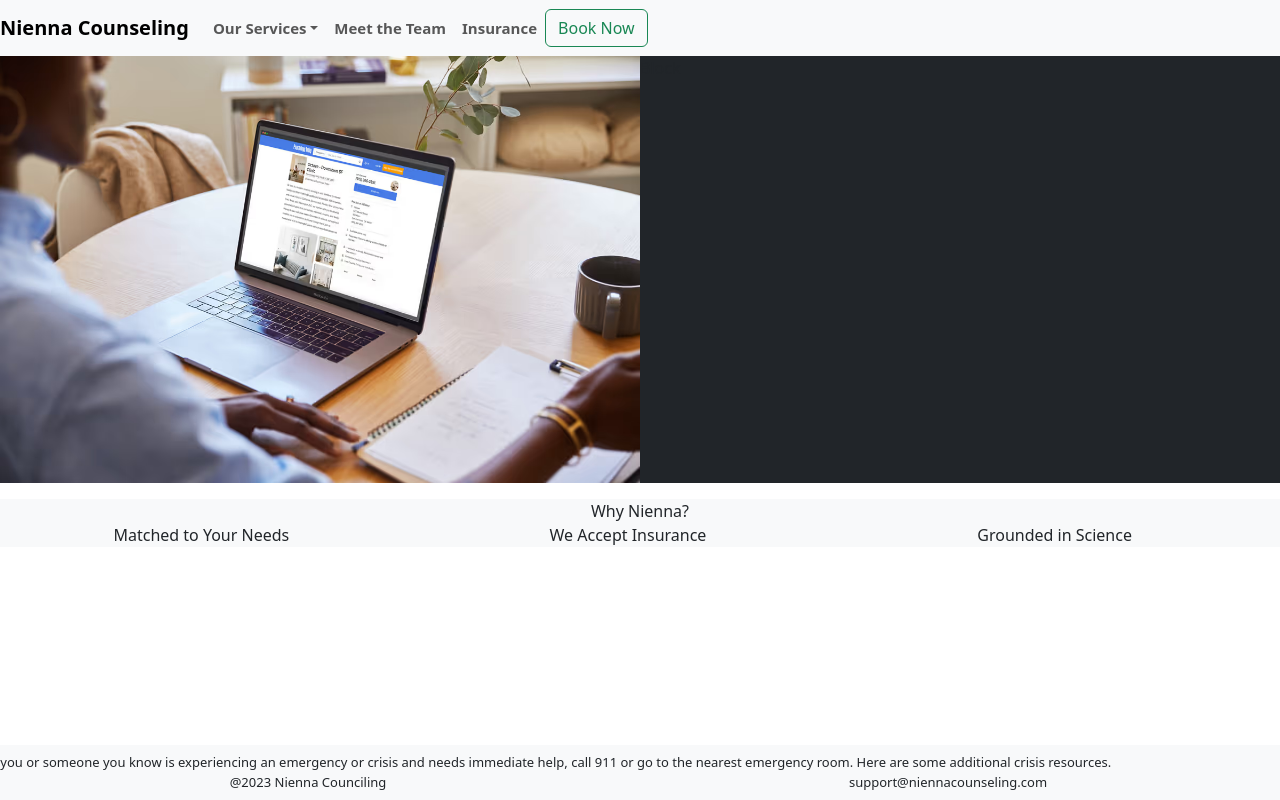
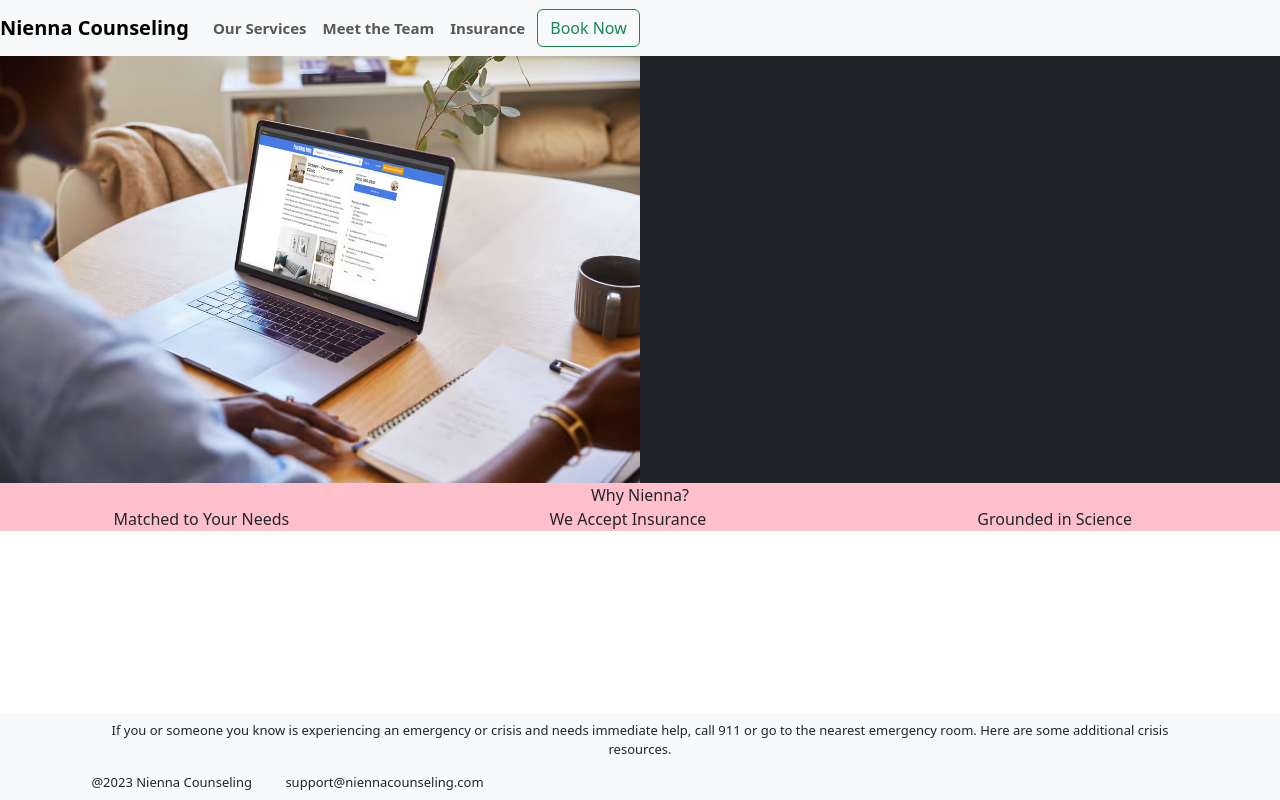
Before and after one commit to OldSociety/nienna-front, a React (Create React App) app: page / in a window 1280 px wide. Built offline with nearby package versions, Linux system fonts and the light colour scheme.

Commit message:
Nav bar and footer.

```diff
--- a/src/Components/HeroModule.tsx
+++ b/src/Components/HeroModule.tsx
@@ -1,10 +1,10 @@
-import React from 'react'
+import React from 'react';
 
 function HeroModule() {
   return (
-    <div className="container-fluid no-gutters">
-      <div className="heroModule font-weight-bold bg-light text-center">
-        <div className="row">
+    <div className="heroModule">
+      <div className="container-fluid">
+      <div className="row text-center">
           <div className="Why">Why Nienna?</div>
           <div className="row">
             <div className="col-4">Matched to Your Needs</div>
@@ -14,7 +14,7 @@ function HeroModule() {
         </div>
       </div>
     </div>
-  )
+  );
 }
 
-export default HeroModule
+export default HeroModule;
--- a/src/Core/Footer.tsx
+++ b/src/Core/Footer.tsx
@@ -1,14 +1,18 @@
-import React from 'react'
+import React from 'react';
 
 function Footer() {
   return (
     <footer>
       <nav className="navbar fixed-bottom navbar-light bg-light">
+        <div className="container">
           <div className="row">
+            <p className="col-12">
               If you or someone you know is experiencing an emergency or crisis and needs immediate help, call 911 or go to the nearest emergency room. Here are some additional crisis resources.
-        <div className="row text-center">
+            </p>
+          </div>
+          <div className="row">
             <div className="col-6">
-            @2023 Nienna Counciling
+              @2023 Nienna Counseling
             </div>
             <div className="col-6">
               support@niennacounseling.com
@@ -17,7 +21,7 @@ function Footer() {
         </div>
       </nav>
     </footer>
-  )
+  );
 }
 
-export default Footer
+export default Footer;
--- a/src/Core/Header.tsx
+++ b/src/Core/Header.tsx
@@ -1,4 +1,4 @@
-import React from 'react'
+import React from 'react';
 
 function Header() {
   return (
@@ -20,31 +20,14 @@ function Header() {
         </button>
 
         <div className="collapse navbar-collapse" id="navbarSupportedContent">
-            <ul className="navbar-nav mr-auto">
-              <li className="nav-item dropdown">
+          <ul className="navbar-nav ml-auto"> {/* Use 'ml-auto' to push items to the right */}
+            <li className="nav-item">
               <a
-                  className="nav-link dropdown-toggle"
+                className="nav-link"
                 href="#"
-                  id="navbarDropdown"
-                  role="button"
-                  data-toggle="dropdown"
-                  aria-haspopup="true"
-                  aria-expanded="false"
               >
                 Our Services
               </a>
-                <div className="dropdown-menu" aria-labelledby="navbarDropdown">
-                  <a className="dropdown-item" href="#">
-                    Action
-                  </a>
-                  <a className="dropdown-item" href="#">
-                    Another action
-                  </a>
-                  <div className="dropdown-divider"></div>
-                  <a className="dropdown-item" href="#">
-                    Something else here
-                  </a>
-                </div>
             </li>
             <li className="nav-item">
               <a className="nav-link" href="#">
@@ -57,7 +40,7 @@ function Header() {
               </a>
             </li>
           </ul>
-            <form className="form-inline my-2 my-lg-0">
+          <form className="form-inline my-2 my-lg-0 m-1">
             <button
               className="btn btn-outline-success my-2 my-sm-0"
               type="submit"
@@ -68,7 +51,7 @@ function Header() {
         </div>
       </nav>
     </header>
-  )
+  );
 }
 
-export default Header
+export default Header;
--- a/src/Core/Home.tsx
+++ b/src/Core/Home.tsx
@@ -9,7 +9,6 @@ function Home() {
     <div className="main-container mx-auto">
       <Header />
       <HeroModule2 />
-      <p />
       <HeroModule />
       <Footer />
     </div>
--- a/src/index.scss
+++ b/src/index.scss
@@ -1,21 +1,25 @@
-html,
-body {
-  height: 100%;
-  width: 100%;
+// Reset some default browser styles
+html, body {
+    min-height: 100%;
+    display: flex;
+    flex-direction: column;
     margin: 0;
-  position: relative;
+    padding: 0;
   }
 
+  // Styles for all images
   img {
     position: relative;
     width: 100%;
   }
 
+  // Reset margins and paddings for container-fluid
   .container-fluid {
-  margin: 0%;
-  padding: 0%;
+    margin: 0;
+    padding: 0;
   }
 
+  // Styles for header element
   header {
     font-size: 15px;
     text-align: left;
@@ -28,26 +32,34 @@ header {
     margin-bottom: 0;
   }
 
+  // Styles for the footer element
   footer {
-    position: fixed;
-    bottom: 0;
-    left: 0;
-    padding-bottom: 10px;
     font-size: small;
+    text-align: center;
+    background-color: lightblue; // Add a background color to visualize the footer
   }
 
-.wrapper {
+  // Styles for the wrapper container
+  .wrapper-container {
     display: grid;
     grid-template-columns: repeat(3, 1.2fr);
     grid-auto-rows: 45%;
     column-gap: 20px;
     row-gap: 20px;
+    flex: 1; // Make sure the wrapper takes the remaining available space
+    overflow: hidden; // Prevent the footer from overlapping the heroModule
   }
 
+  // Styles for the heroModule
   .heroModule {
-    height: 100%;
+    flex: 1; // Allow the heroModule to take the remaining available space
+    display: flex; // Add flex display to expand child elements
+    justify-content: center; // Center the child elements horizontally
+    align-items: center; // Center the child elements vertically
+    background-color: pink; // Add a background color to visualize the heroModule
   }
 
+  // Remove gutters for columns
   .no-gutters {
     margin-right: 0;
     margin-left: 0;
@@ -58,3 +70,9 @@ header {
       padding-left: 0;
     }
   }
+
+  // Reset margins for h1 and p elements
+  h1,
+  p {
+    margin: 0 0 1em;
+  }
```
Lines whose indentation alone changed are shown as unchanged.
